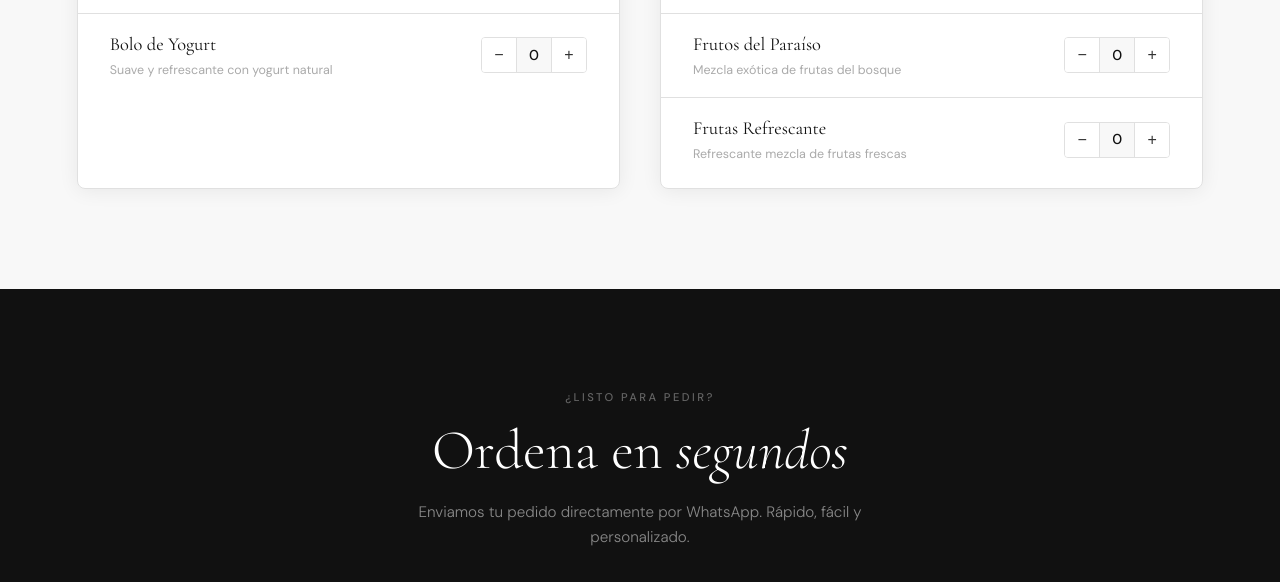
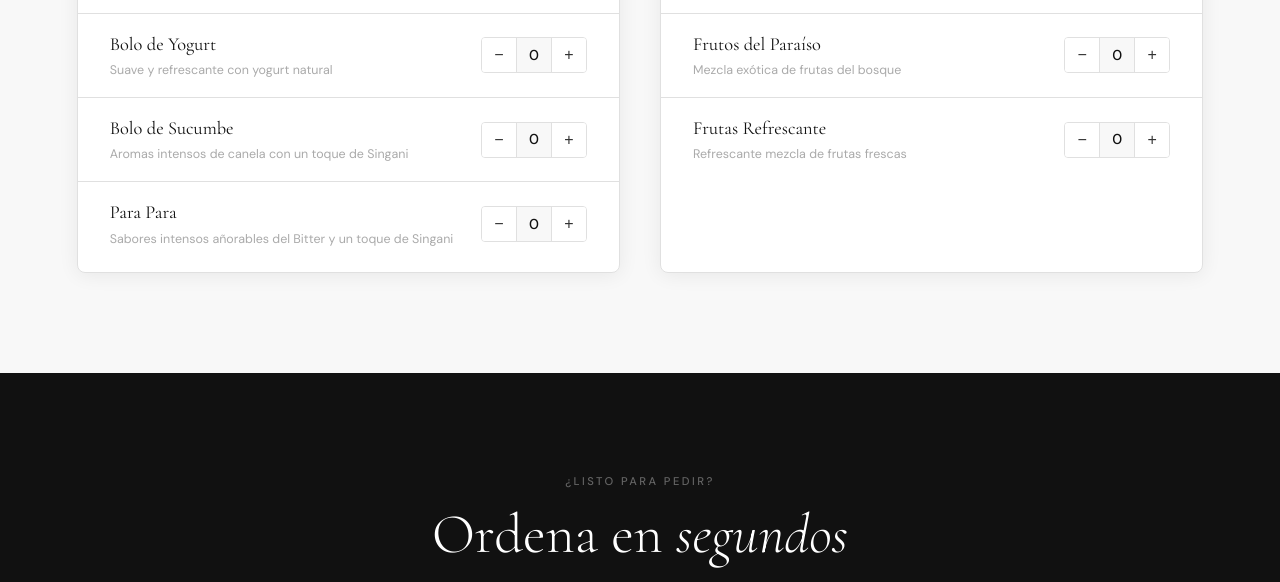
Before and after one commit to matddrchll-bit/bolosArtesanales, a plain HTML site: page index.html in a window 1280 px wide. Shown: the part 3165-3747 px from the top of the page. Drawn offline with nearby package versions, Linux system fonts and the light colour scheme.

Commit message:
otro cambio de pagina

```diff
--- a/index.html
+++ b/index.html
@@ -1070,6 +1070,28 @@
             <button class="qty-btn" onclick="changeQty('yogurt', 1)" aria-label="Aumentar">+</button>
           </div>
         </div>
+        <div class="menu-item">
+          <div class="menu-item-info">
+            <span class="menu-item-name">Bolo de Sucumbe</span>
+            <span class="menu-item-desc">Aromas intensos de canela con un toque de Singani</span>
+          </div>
+          <div class="qty-control">
+            <button class="qty-btn" onclick="changeQty('sucumbe', -1)" aria-label="Disminuir">−</button>
+            <div class="qty-display" id="qty-sucumbe">0</div>
+            <button class="qty-btn" onclick="changeQty('sucumbe', 1)" aria-label="Aumentar">+</button>
+          </div>
+        </div>
+        <div class="menu-item">
+          <div class="menu-item-info">
+            <span class="menu-item-name">Para Para</span>
+            <span class="menu-item-desc">Sabores intensos añorables del Bitter y un toque de Singani</span>
+          </div>
+          <div class="qty-control">
+            <button class="qty-btn" onclick="changeQty('parapara', -1)" aria-label="Disminuir">−</button>
+            <div class="qty-display" id="qty-parapara">0</div>
+            <button class="qty-btn" onclick="changeQty('parapara', 1)" aria-label="Aumentar">+</button>
+          </div>
+        </div>
       </div>
     </div>
 
```
